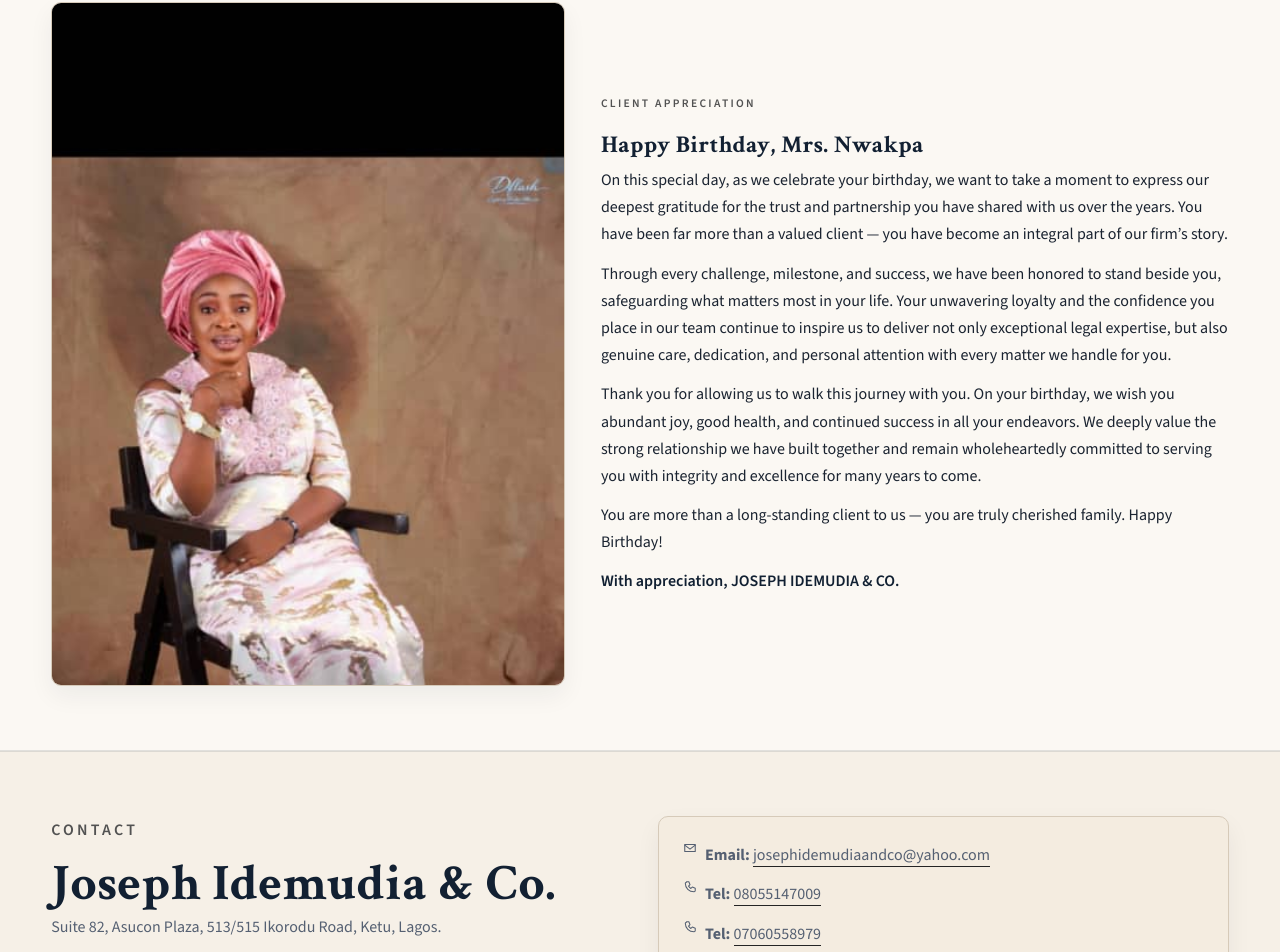
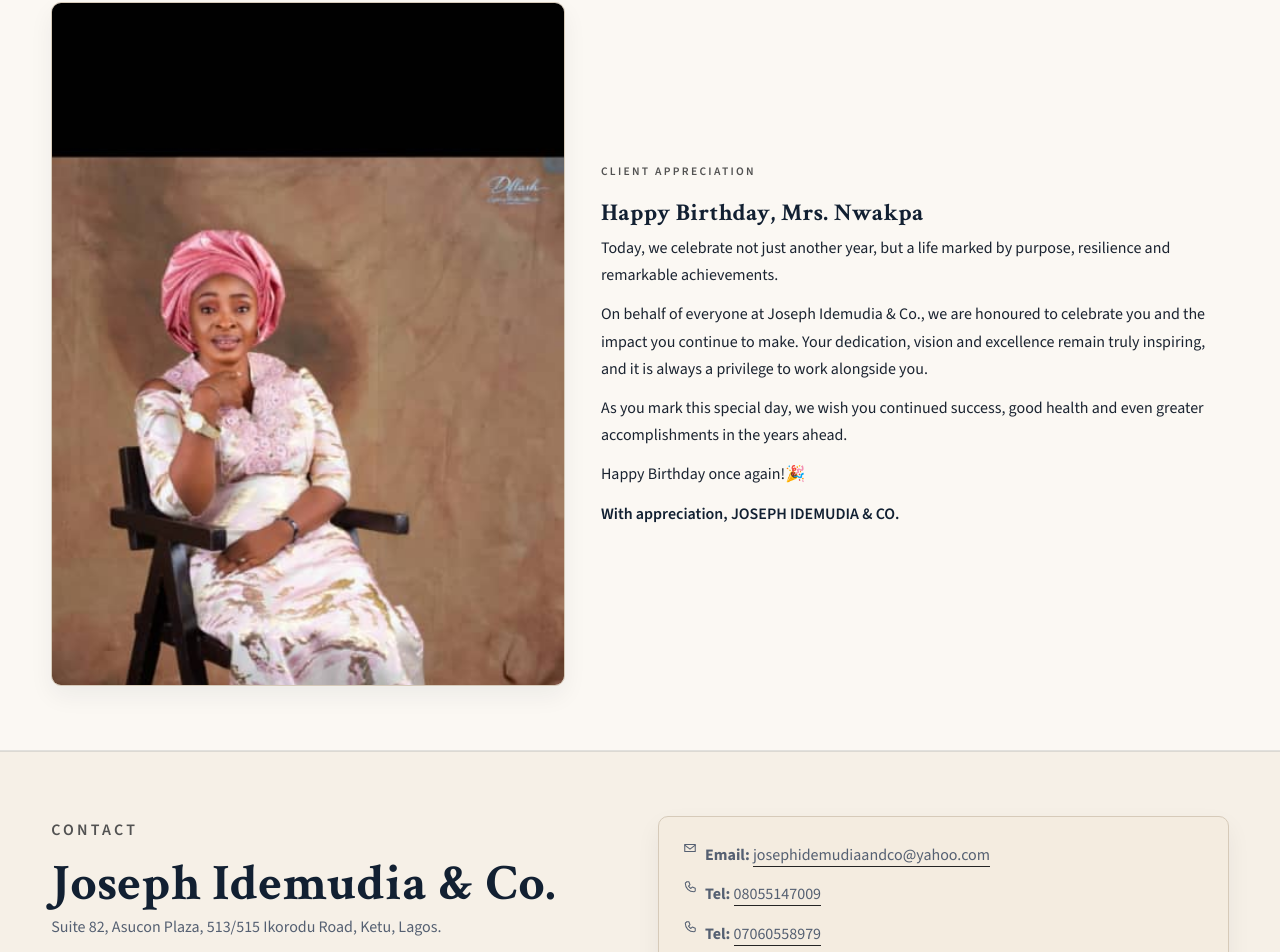
Before and after one commit to Oluwaferanmi-Habeeb/law-firm-site, a React (Vite) app: page / in a window 1280 px wide. Shown: the part 2047-2999 px from the top of the page. Built offline with nearby package versions, Linux system fonts and the light colour scheme; no server answers.

Commit message:
Update appreciation message

```diff
--- a/src/Components/ClientAppreciation.jsx
+++ b/src/Components/ClientAppreciation.jsx
@@ -34,25 +34,19 @@ function ClientAppreciation() {
                     <p className="eyebrow dark">Client Appreciation</p>
                     <h2>Happy Birthday, Mrs. Nwakpa</h2>
                     <p className="appreciation-lead">
-                        On this special day, as we celebrate your birthday, we want to take a moment to express our
-                        deepest gratitude for the trust and partnership you have shared with us over the years. You
-                        have been far more than a valued client — you have become an integral part of our firm’s story.
+                        Today, we celebrate not just another year, but a life marked by purpose, resilience and
+                        remarkable achievements.
                     </p>
                     <p>
-                        Through every challenge, milestone, and success, we have been honored to stand beside you,
-                        safeguarding what matters most in your life. Your unwavering loyalty and the confidence you
-                        place in our team continue to inspire us to deliver not only exceptional legal expertise, but
-                        also genuine care, dedication, and personal attention with every matter we handle for you.
+                        On behalf of everyone at Joseph Idemudia &amp; Co., we are honoured to celebrate you and the
+                        impact you continue to make. Your dedication, vision and excellence remain truly inspiring,
+                        and it is always a privilege to work alongside you.
                     </p>
                     <p>
-                        Thank you for allowing us to walk this journey with you. On your birthday, we wish you abundant
-                        joy, good health, and continued success in all your endeavors. We deeply value the strong
-                        relationship we have built together and remain wholeheartedly committed to serving you with
-                        integrity and excellence for many years to come.
+                        As you mark this special day, we wish you continued success, good health and even greater
+                        accomplishments in the years ahead.
                     </p>
-                    <p>
-                        You are more than a long-standing client to us — you are truly cherished family. Happy Birthday!
-                    </p>
+                    <p>Happy Birthday once again!🎉</p>
                     <p className="appreciation-signoff">With appreciation, JOSEPH IDEMUDIA &amp; CO.</p>
                 </div>
             </div>
```
